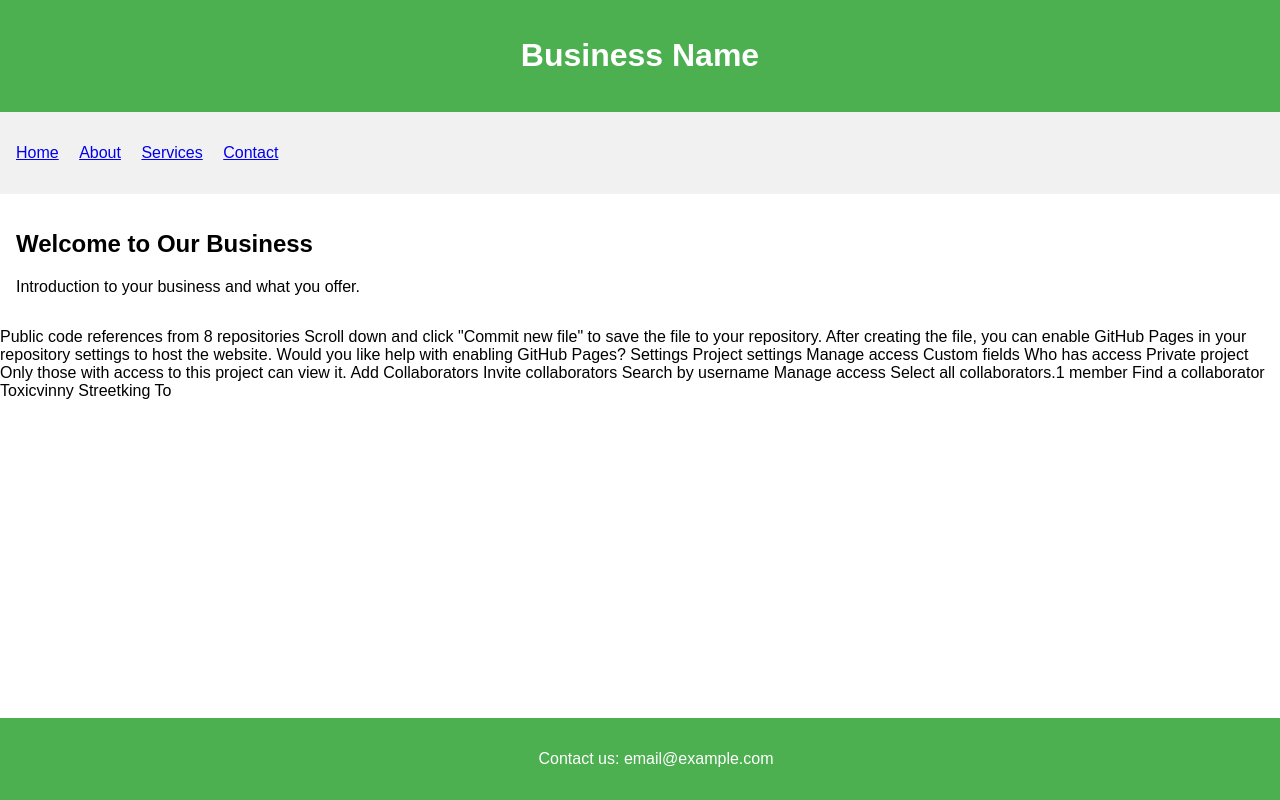
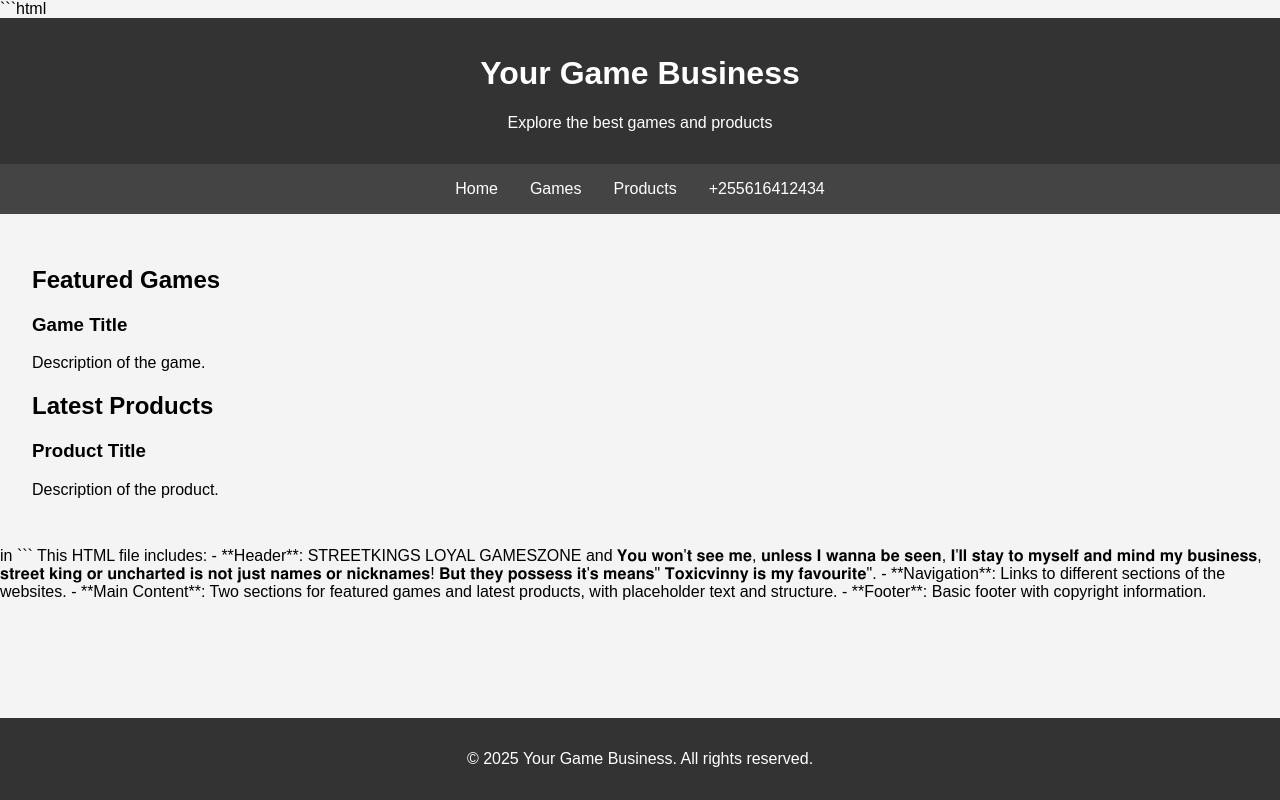
Before and after one commit to Toxicvinny/vinny-MD, a website: page index.html in a window 1280 px wide. Drawn offline with Linux system fonts and the light colour scheme.

Commit message:
Update index.html

````diff
--- a/index.html
+++ b/index.html
@@ -1,43 +1,46 @@
 
+
+```html
 <!DOCTYPE html>
 <html lang="en">
 <head>
     <meta charset="UTF-8">
     <meta name="viewport" content="width=device-width, initial-scale=1.0">
-    <title>Business Name</title>
+    <title>STREETKINGS LOYAL GAME ZONES</title>
     <style>
         body {
             font-family: Arial, sans-serif;
             margin: 0;
             padding: 0;
+            background-color: #f4f4f4;
         }
         header {
-            background-color: #4CAF50;
+            background-color: #333;
+            color: white;
+            text-align: center;
+            padding: 1em 0;
+        }
+        nav {
+            display: flex;
+            justify-content: center;
+            background-color: #444;
+        }
+        nav a {
             color: white;
             padding: 1em;
-            text-align: center;
+            text-decoration: none;
         }
-        nav {
-            margin: 0;
-            padding: 1em;
-            background: #f1f1f1;
+        nav a:hover {
+            background-color: #555;
         }
-        nav ul {
-            list-style-type: none;
-            padding: 0;
-        }
-        nav ul li {
-            display: inline;
-            margin-right: 1em;
-        }
-        section {
-            padding: 1em;
+        main {
+            padding: 2em;
         }
         footer {
-            background-color: #4CAF50;
+            background-color: #333;
             color: white;
             text-align: center;
-            padding: 1em;
+            padding: 1em 0;
             position: fixed;
             width: 100%;
             bottom: 0;
@@ -45,45 +48,50 @@
     </style>
 </head>
 <body>
+
     <header>
-        <h1>Business Name</h1>
+        <h1>Your Game Business</h1>
+        <p>Explore the best games and products</p>
     </header>
+
     <nav>
-        <ul>
-            <li><a href="#">Home</a></li>
-            <li><a href="#">About</a></li>
-            <li><a href="#">Services</a></li>
-            <li><a href="#">Contact</a></li>
-        </ul>
+        <a href="#">Home</a>
+        <a href="#">Games</a>
+        <a href="#">Products</a>
+        <a href="#">+255616412434</a>
     </nav>
-    <section>
-        <h2>Welcome to Our Business</h2>
-        <p>Introduction to your business and what you offer.</p>
-    </section>
+
+    <main>
+        <section>
+            <h2>Featured Games</h2>
+            <article>
+                <h3>Game Title</h3>
+                <p>Description of the game.</p>
+            </article>
+            <!-- Add more game articles as needed -->
+        </section>
+        <section>
+            <h2>Latest Products</h2>
+            <article>
+                <h3>Product Title</h3>
+                <p>Description of the product.</p>
+            </article>
+            <!-- Add more product articles as needed -->
+        </section>
+    </main>
+
     <footer>
-        <p>Contact us: email@example.com</p>
+        <p>&copy; 2025 Your Game Business. All rights reserved.</p>
     </footer>
-</body>
+
+</body>in
 </html>
-Public code references from 8 repositories
-Scroll down and click "Commit new file" to save the file to your repository.
-After creating the file, you can enable GitHub Pages in your repository settings to host the website. Would you like help with enabling GitHub Pages?
+```
 
-Settings
-Project settings
-Manage access
-Custom fields
-Who has access
-Private project
-Only those with access to this project can view it.
-Add Collaborators
-Invite collaborators
-Search by username
-Manage access
+This HTML file includes:
 
-Select all collaborators.1 member
-Find a collaborator
-
-Toxicvinny
-Streetking
-To
+- **Header**: STREETKINGS LOYAL GAMESZONE and 𝐘𝐨𝐮 𝐰𝐨𝐧'𝐭 𝐬𝐞𝐞 𝐦𝐞, 𝐮𝐧𝐥𝐞𝐬𝐬 𝐈 𝐰𝐚𝐧𝐧𝐚 𝐛𝐞 𝐬𝐞𝐞𝐧, 𝐈'𝐥𝐥 𝐬𝐭𝐚𝐲 𝐭𝐨 𝐦𝐲𝐬𝐞𝐥𝐟 𝐚𝐧𝐝 𝐦𝐢𝐧𝐝 𝐦𝐲 𝐛𝐮𝐬𝐢𝐧𝐞𝐬𝐬, 𝐬𝐭𝐫𝐞𝐞𝐭 𝐤𝐢𝐧𝐠 𝐨𝐫 𝐮𝐧𝐜𝐡𝐚𝐫𝐭𝐞𝐝 𝐢𝐬 𝐧𝐨𝐭 𝐣𝐮𝐬𝐭 𝐧𝐚𝐦𝐞𝐬 𝐨𝐫 𝐧𝐢𝐜𝐤𝐧𝐚𝐦𝐞𝐬! 𝐁𝐮𝐭 𝐭𝐡𝐞𝐲 𝐩𝐨𝐬𝐬𝐞𝐬𝐬 𝐢𝐭'𝐬 𝐦𝐞𝐚𝐧𝐬"
+𝐓𝐨𝐱𝐢𝐜𝐯𝐢𝐧𝐧𝐲 𝐢𝐬 𝐦𝐲 𝐟𝐚𝐯𝐨𝐮𝐫𝐢𝐭𝐞".
+- **Navigation**: Links to different sections of the websites.
+- **Main Content**: Two sections for featured games and latest products, with placeholder text and structure.
+- **Footer**: Basic footer with copyright information.
````
